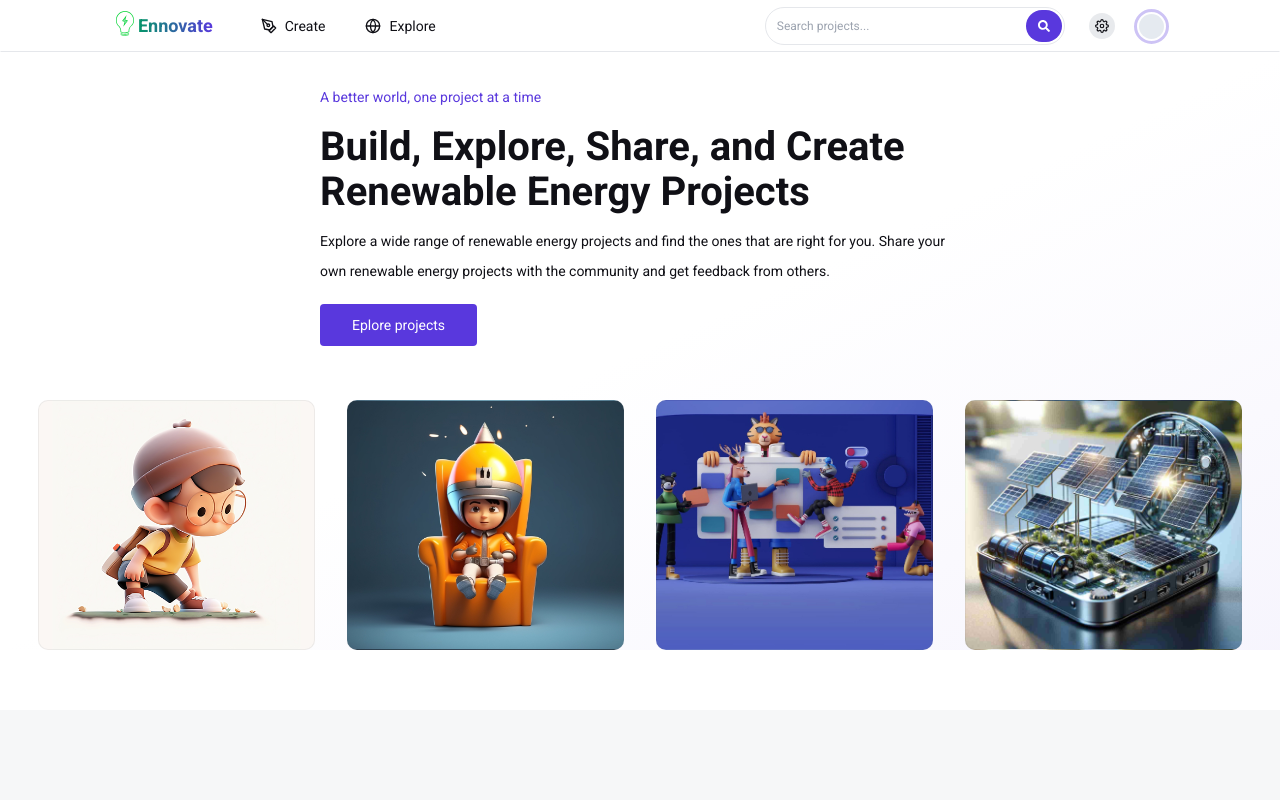
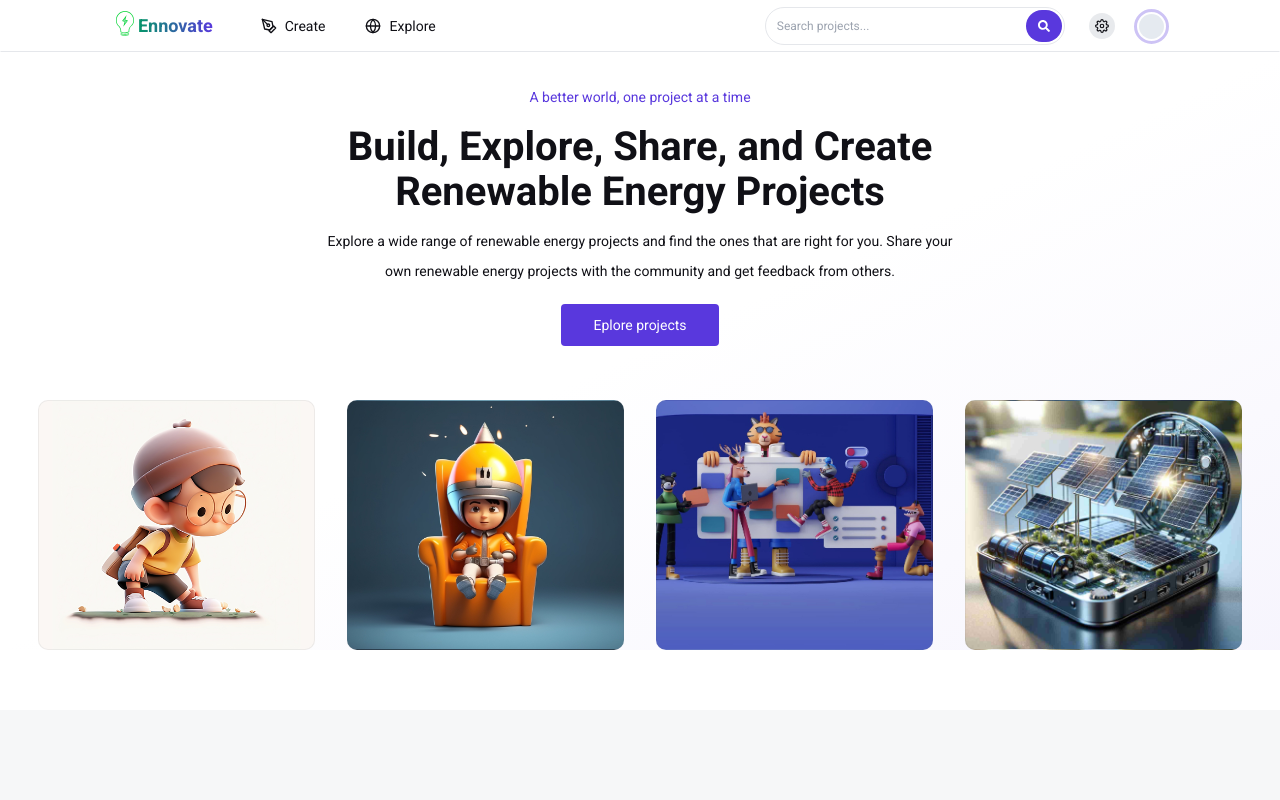
Before and after one commit to abel-otegbola/Ennovate, a React (Vite) app: page / in a window 1280 px wide. Shown: the top 800 px of the page. Built offline with nearby package versions, Linux system fonts and the light colour scheme; no server answers; the database is empty.

Commit message:
style: make hero text center aligned for desktop

```diff
--- a/src/pages/home/home.tsx
+++ b/src/pages/home/home.tsx
@@ -31,11 +31,11 @@ function Home()  {
                 {/* <div className="absolute left-0 h-[85%] w-[100%]">
                     <img src={hero} className="rounded w-full h-full object-cover" alt="renewable energy sources illustration" />
                 </div> */}
-                <div className="m-auto flex flex-col md:px-[5%] md:pt-[30px] pt-[60px] z-[1] md:w-[60%] w-[94%]">
+                <div className="m-auto flex flex-col md:items-center md:px-[5%] md:pt-[30px] pt-[60px] z-[1] md:w-[60%] w-[94%]">
                     <p className="text-[#5938DD] animate-zoom-in">A better world, one project at a time</p>
-                    <h1 className="py-3 md:text-[40px] font-bold md:leading-[45px] leading-[40px] text-[35px] animate-zoom-in">Build, Explore, Share, and Create Renewable Energy Projects</h1>
-                    <p className="pb-6 animate-zoom-in">Explore a wide range of renewable energy projects and find the ones that are right for you. Share your own renewable energy projects with the community and get feedback from others.</p>
-                    <div className="md:w-[75%] animate-zoom-in">
+                    <h1 className="py-3 md:text-[40px] md:text-center font-bold md:leading-[45px] leading-[40px] text-[35px] animate-zoom-in">Build, Explore, Share, and Create Renewable Energy Projects</h1>
+                    <p className="pb-6 animate-zoom-in md:text-center">Explore a wide range of renewable energy projects and find the ones that are right for you. Share your own renewable energy projects with the community and get feedback from others.</p>
+                    <div className="animate-zoom-in">
                         <Button text="Eplore projects" link="/explore" />
                     </div>
                 </div>
```
